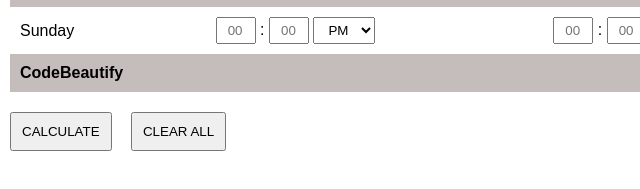
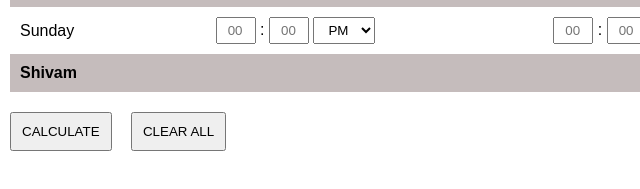
Before and after one commit to boy-scripter/projects, a plain HTML site: page calculator.html in a window 1280 px wide. Shown: the part 361-550 px from the top of the page, 0-640 px from the left. Drawn offline with Linux system fonts and the light colour scheme.

Commit message:
Update calculator.html

```diff
--- a/calculator.html
+++ b/calculator.html
@@ -246,7 +246,7 @@
           <td class="output">00.00</td>
         </tr>
         <tr>
-          <td colspan="3"> CodeBeautify</td>
+          <td colspan="3"> Shivam</td>
           <td style="text-align:right">Total Hours: </td>
           <td class="foutput">00.00</td>
         </tr>
```
